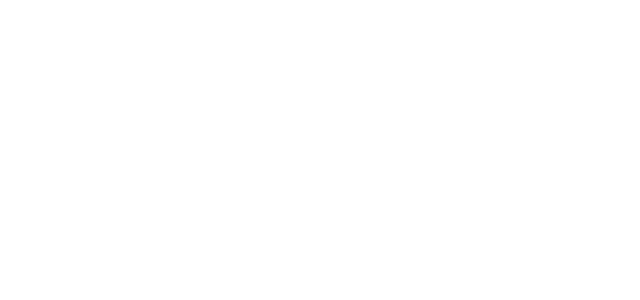
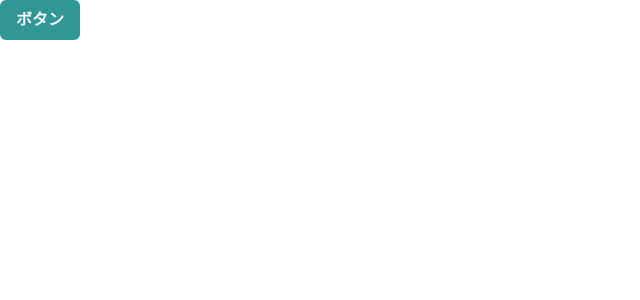
Before and after one commit to ryo-okazaki/react-step-up-chakra-ui, a React (Vite) app in the folder react/: page / in a window 1280 px wide. Shown: the top 300 px of the page, without its empty margins (0-640 px from the left). Built offline with nearby package versions, Linux system fonts and the light colour scheme; the HTML template or start-up script is replaced by a standard one.

Commit message:
chakra-uiを使ってみる

```diff
--- a/react/src/App.tsx
+++ b/react/src/App.tsx
@@ -1,7 +1,12 @@
 import './App.css'
+import {Button, ChakraProvider} from "@chakra-ui/react";
 
 export default function App() {
   return (
-    <></>
+    <>
+      <ChakraProvider>
+        <Button colorScheme="teal">ボタン</Button>
+      </ChakraProvider>
+    </>
   )
 }
```
